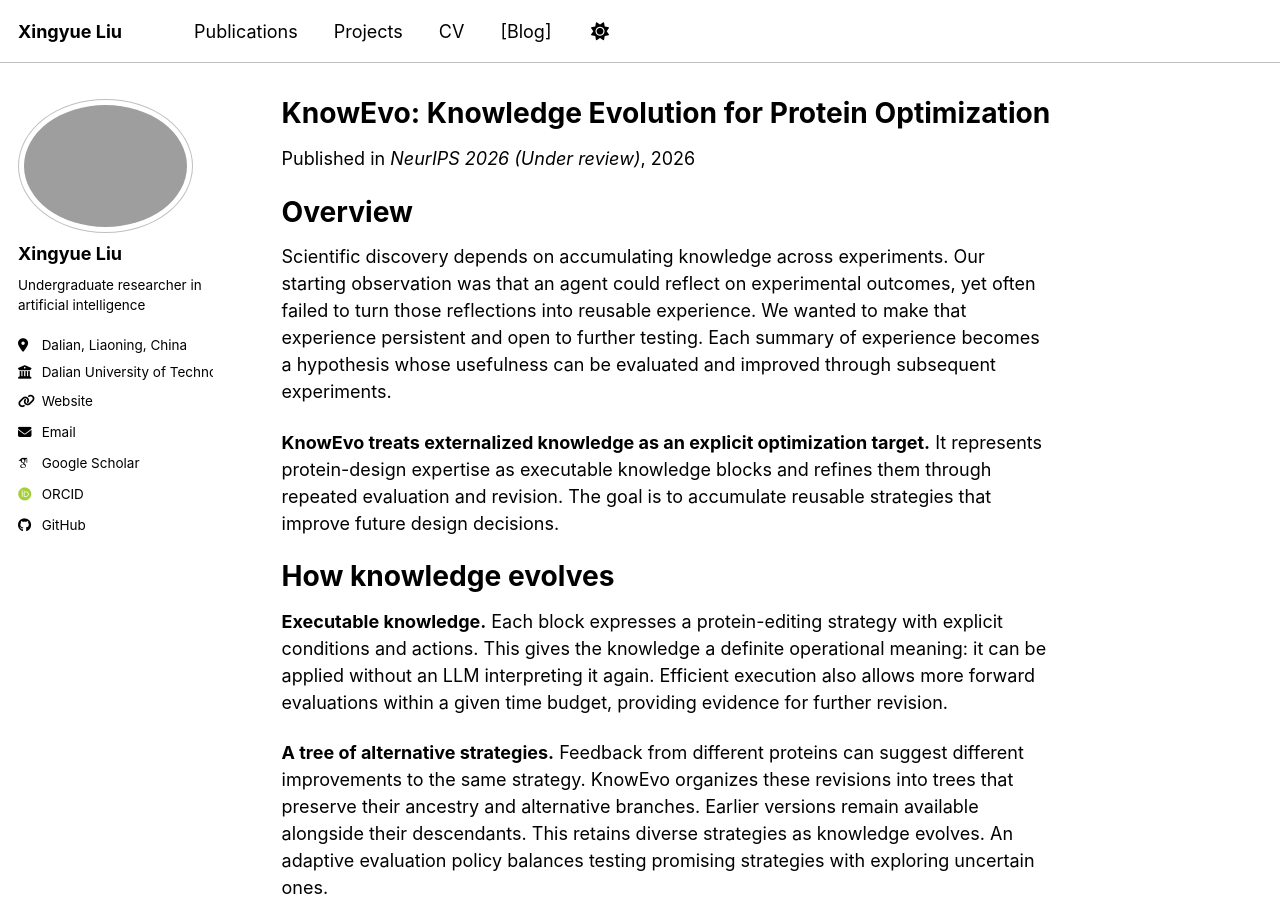
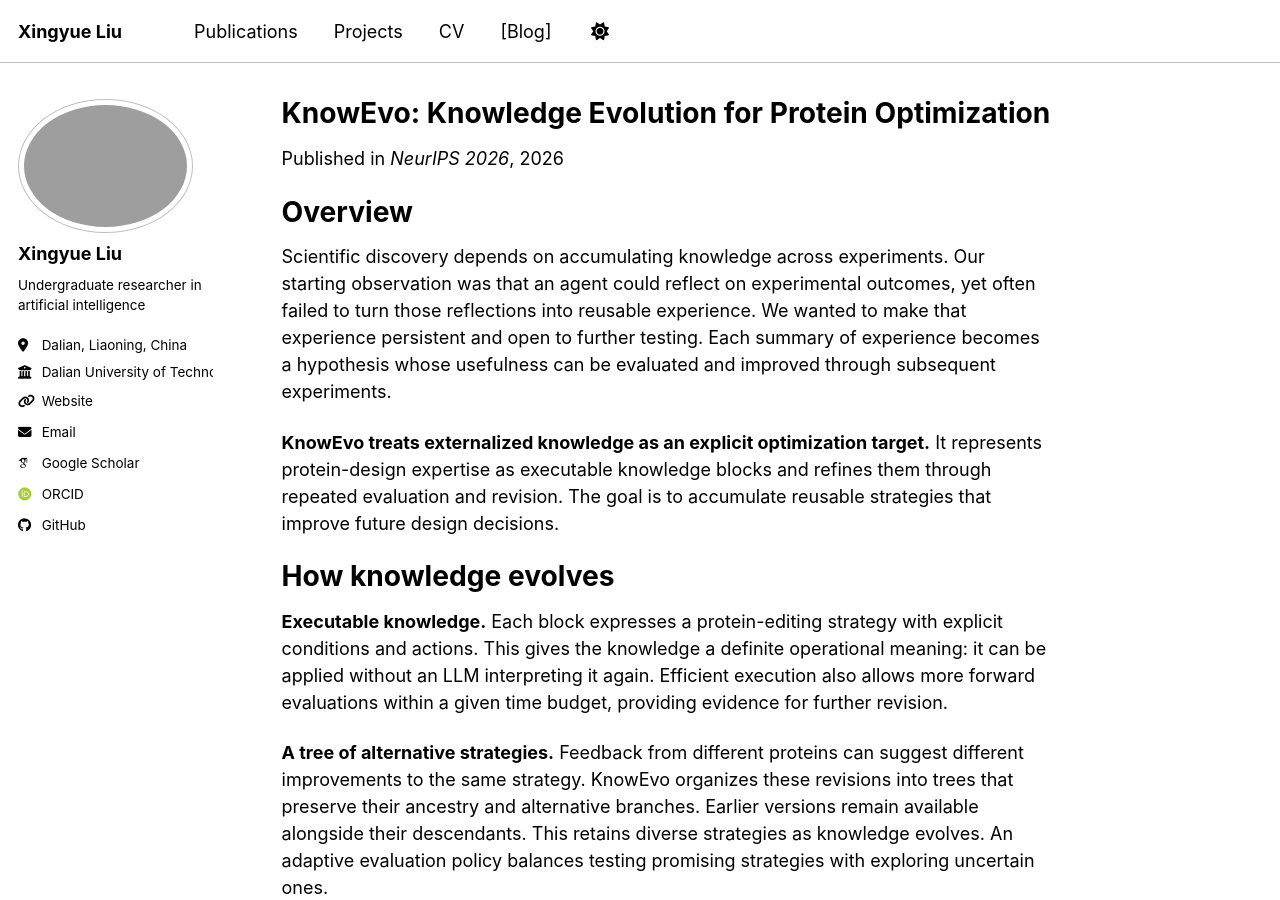
Before and after one commit to recynie/recynie.github.io, a Jekyll site: the page built from _publications/KnowEvo.md, in a window 1280 px wide and 900 px high. Built offline with Jekyll 4.4.1, drawn with Linux system fonts in a browser that asks for light colours; some web fonts are replaced; a script bundle is joined from its source files by our own code; library files that are not in the unit come from our copies.

```diff
--- a/_publications/KnowEvo.md
+++ b/_publications/KnowEvo.md
@@ -4,8 +4,8 @@ collection: publications
 category: manuscripts
 permalink: /publication/KnowEvo
 excerpt: 'KnowEvo turns experimental feedback into reusable, executable knowledge that evolves through repeated evaluation and revision for protein optimization.'
-date: 2026-05-07
-venue: 'NeurIPS 2026 (Under review)'
+date: 2026-09-24
+venue: 'NeurIPS 2026'
 slidesurl:
 paperurl: 'https://recynie.github.io/files/KnowEvo.pdf'
 bibtexurl:
```
Also changed, not shown: _pages/about.md (+1 -0 lines).
